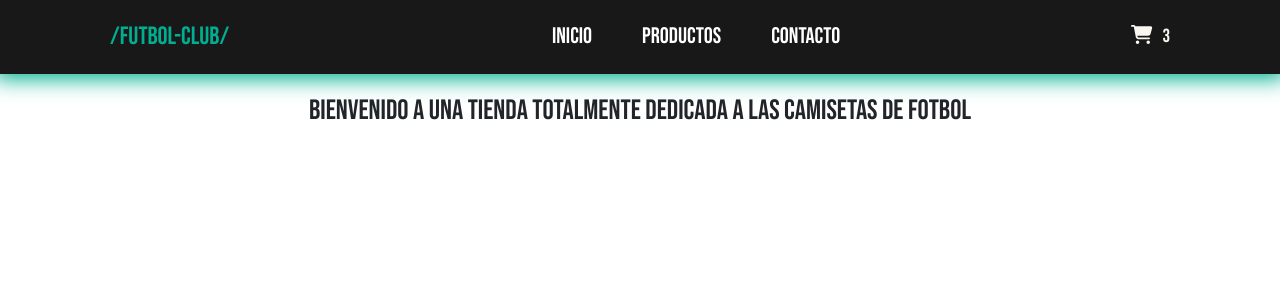
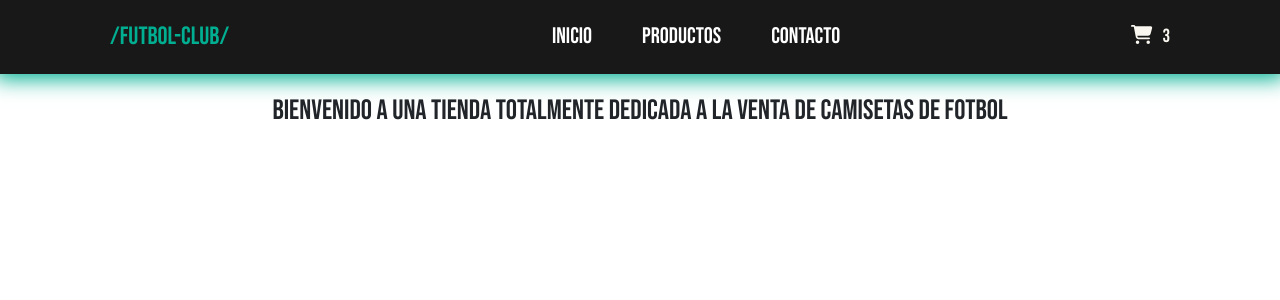
Before and after one commit to FranciscoCrema/Proyecto-React, a React (Create React App) app: page / in a window 1280 px wide. Shown: the top 300 px of the page. Built offline with nearby package versions, Linux system fonts and the light colour scheme.

Commit message:
pequeño arreglo

```diff
--- a/src/App.js
+++ b/src/App.js
@@ -20,7 +20,7 @@ function App() {
         <Route
           path="/"
           element={
-            <Inicio saludo="Bienvenido a una tienda totalmente dedicada a las camisetas de Fotbol" />
+            <Inicio saludo="Bienvenido a una tienda totalmente dedicada a la venta de camisetas de Fotbol" />
           }
         />
         <Route path="/productos" element={<ItemListContainer />} />
```
